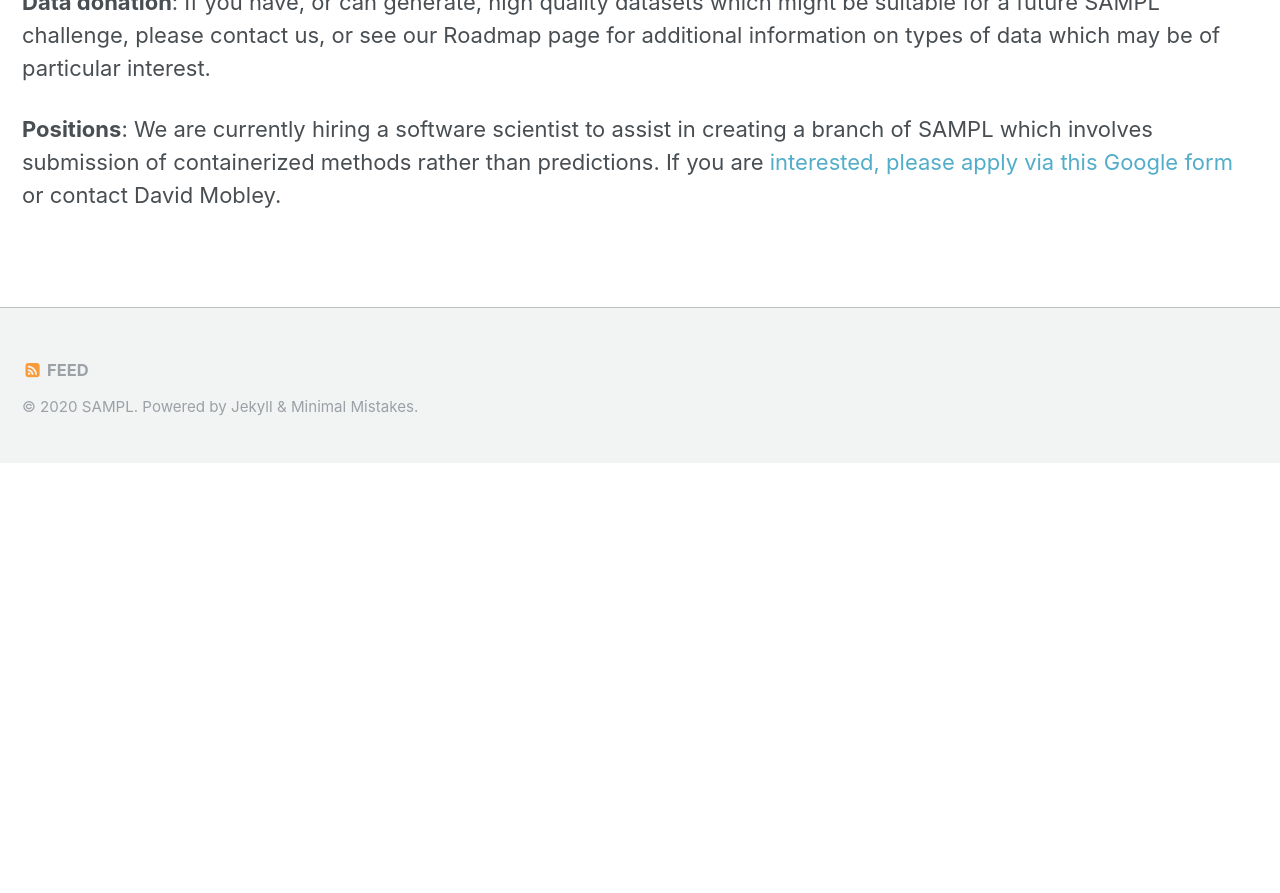
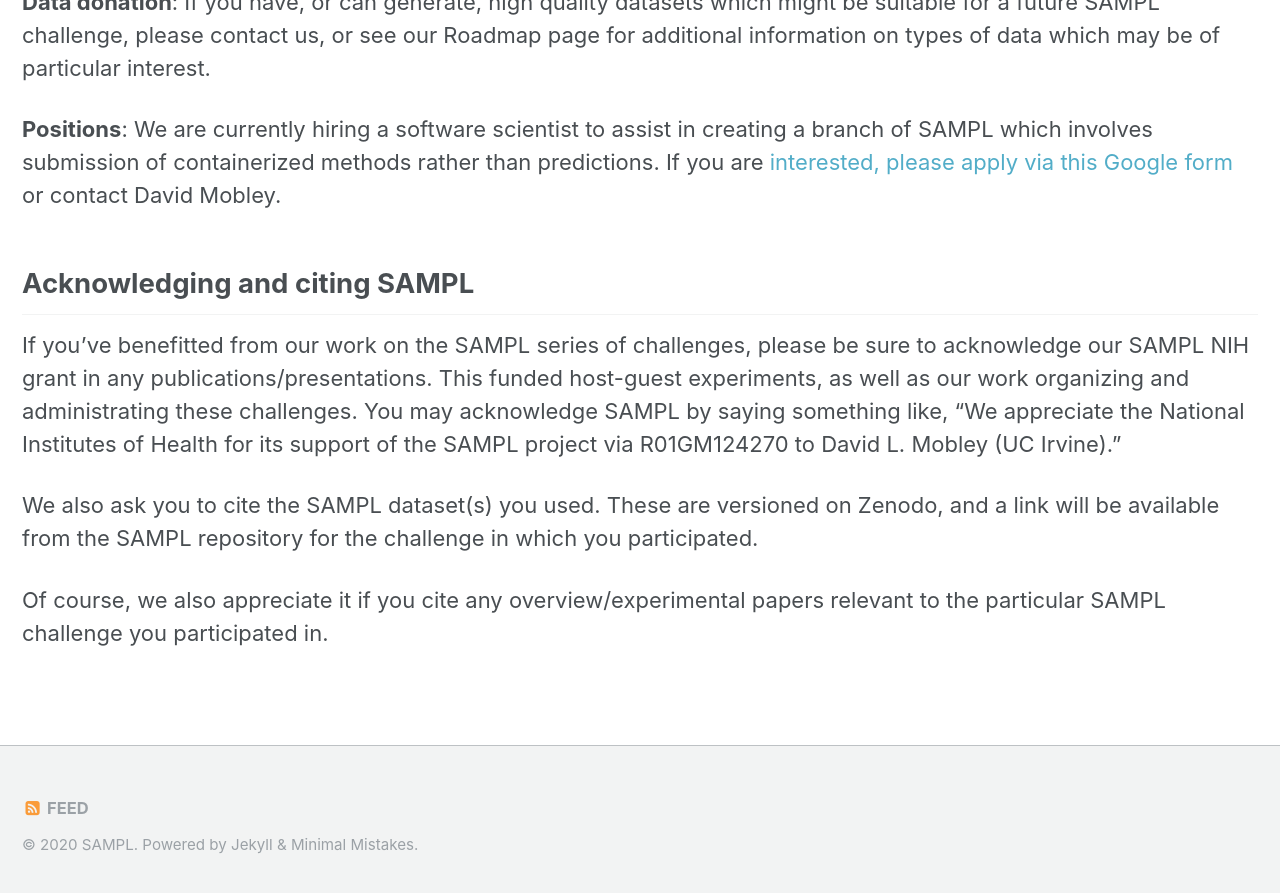
Before and after one commit to samplchallenges/samplchallenges.github.io, a Jekyll site: the page built from index.md, in a window 1280 px wide and 900 px high, scrolled down 1476 px. Shown: the top 893 px of the window. Built offline with Jekyll 4.4.1, drawn with Linux system fonts in a browser that asks for light colours; before the commit the page ends 1939 px from its top, so only the background shows below that.

Commit message:
Add info on acknowleging/citing.

```diff
--- a/index.md
+++ b/index.md
@@ -43,3 +43,11 @@ To receive SAMPL e-mail announcements, please sign up for the [SAMPL e-mail list
 **Data donation**: If you have, or can generate, high quality datasets which might be suitable for a future SAMPL challenge, please contact us, or see our Roadmap page for additional information on types of data which may be of particular interest.
 
 **Positions**: We are currently hiring a software scientist to assist in creating a branch of SAMPL which involves submission of containerized methods rather than predictions. If you are [interested, please apply via this Google form](https://docs.google.com/forms/d/e/1FAIpQLSdr2rT_AjU0oFVZj-rr6cpxk3Z6jx6_kocpca7INiChV0AIoQ/viewform?usp=sf_link) or contact David Mobley.
+
+## Acknowledging and citing SAMPL
+
+If you've benefitted from our work on the SAMPL series of challenges, please be sure to acknowledge our SAMPL NIH grant in any publications/presentations. This funded host-guest experiments, as well as our work organizing and administrating these challenges. You may acknowledge SAMPL by saying something like, "We appreciate the National Institutes of Health for its support of the SAMPL project via R01GM124270 to David L. Mobley (UC Irvine)."
+
+We also ask you to cite the SAMPL dataset(s) you used. These are versioned on Zenodo, and a link will be available from the SAMPL repository for the challenge in which you participated.
+
+Of course, we also appreciate it if you cite any overview/experimental papers relevant to the particular SAMPL challenge you participated in.
```
Also changed, not shown: _roadmap/02_specialissues.md (+8 -0 lines).
